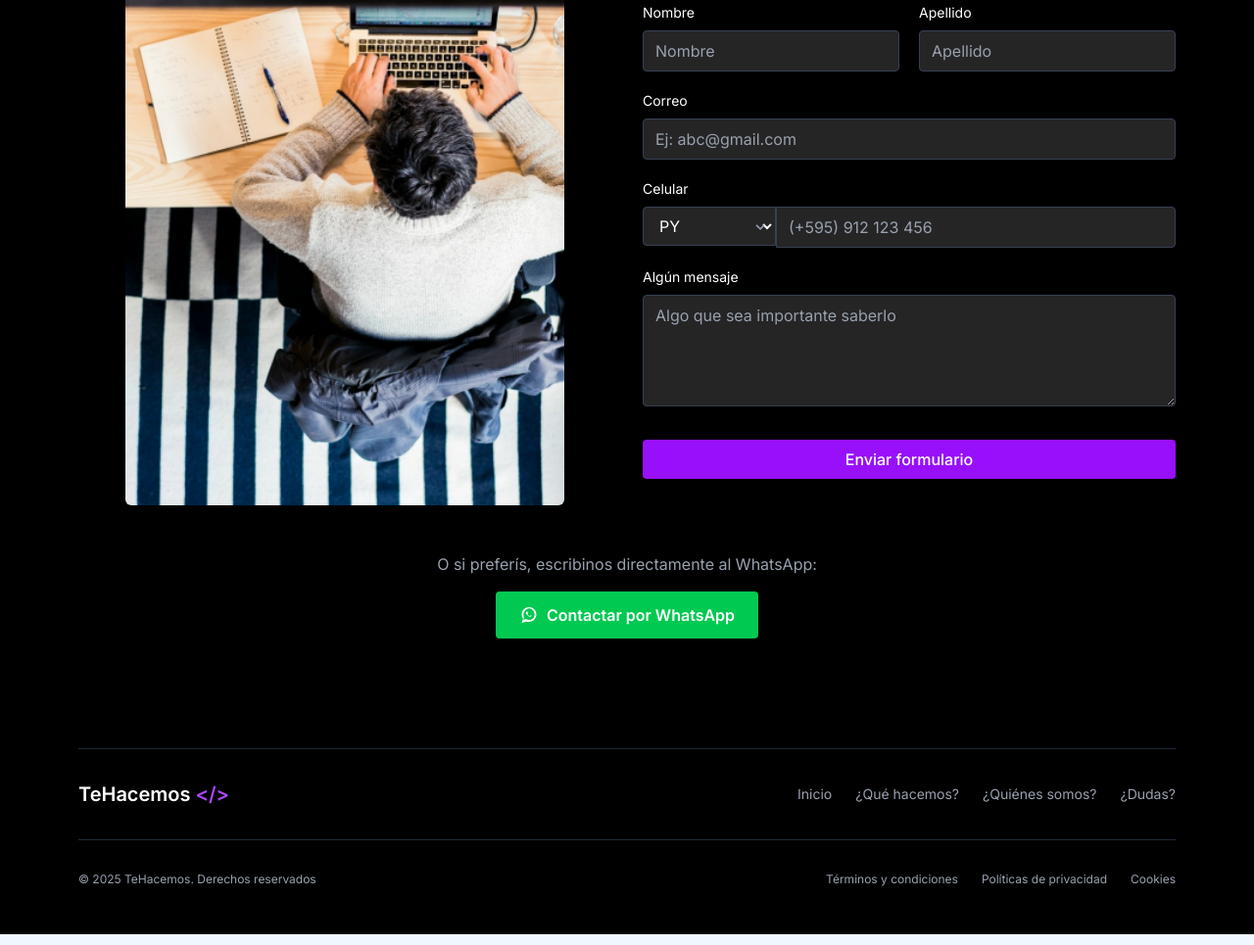
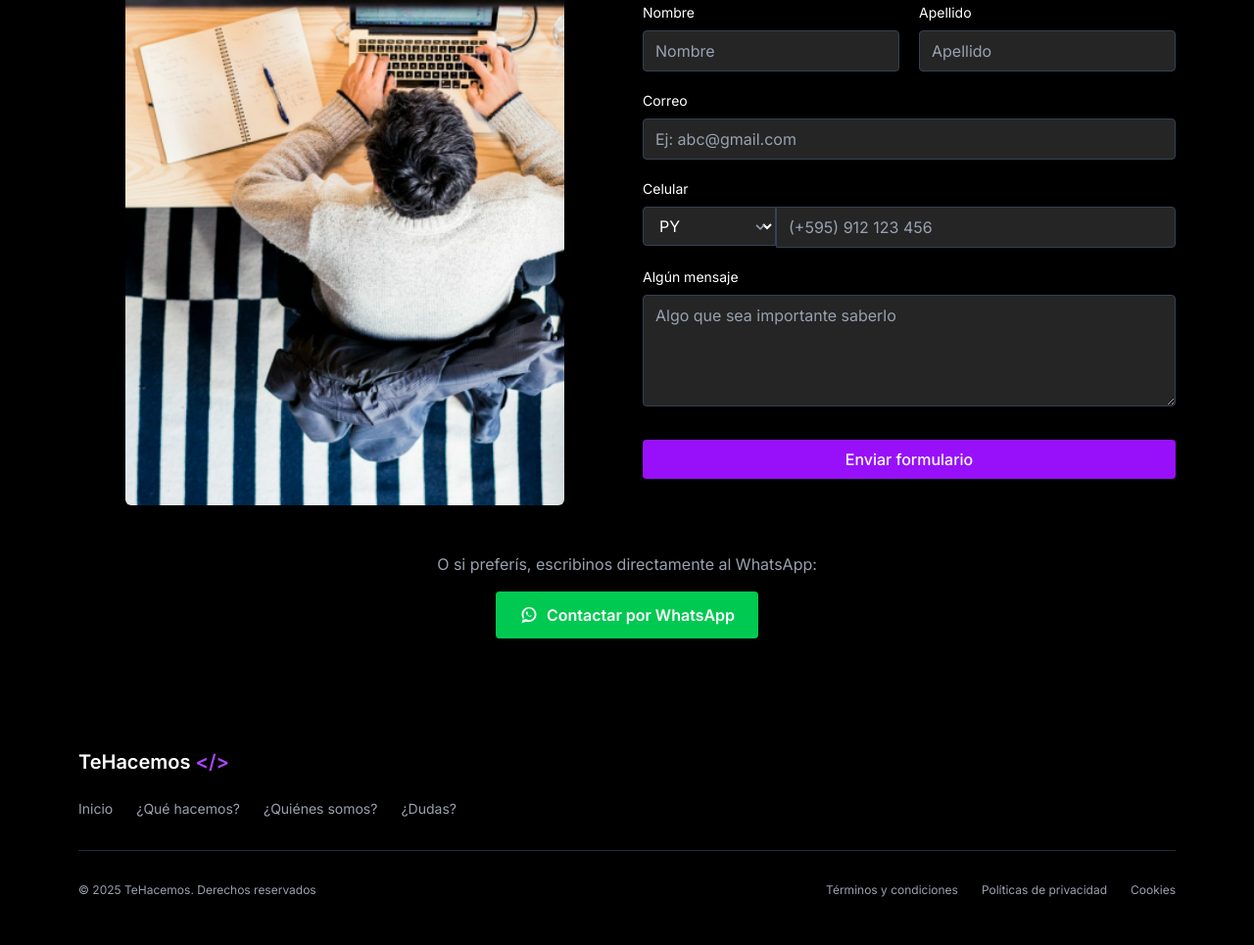
Before and after one commit to Mathias-Ezler/TeHacemos, an Astro site: page / in a window 1280 px wide. Shown: the part 4013-4978 px from the top of the page at 98% size. Built offline with nearby package versions, Linux system fonts and the light colour scheme; Astro itself is replaced by a stand-in of ours.

Commit message:
edit: footer

```diff
--- a/src/components/Footer.astro
+++ b/src/components/Footer.astro
@@ -4,16 +4,15 @@
 
 <footer class="bg-black text-white py-12">
   <div class="container mx-auto px-4 max-w-6xl">
-    <!-- Separador superior -->
-    <div class="border-t border-gray-800 mb-8"></div>
-
-    <!-- Logo y navegación principal -->
-    <div class="mb-8">
-      <div class="flex flex-col md:flex-row md:justify-between md:items-center gap-6">
+    <!-- Logo primero, arriba a la izquierda -->
+    <div class="mb-6">
       <div class="text-xl font-semibold">
         TeHacemos <span class="text-purple-500">&lt;/&gt;</span>
       </div>
+    </div>
 
+    <!-- Navegación debajo del logo -->
+    <div class="mb-8">
       <nav>
         <ul class="flex flex-wrap gap-6 text-sm text-gray-400">
           <li><a href="#Inicio" class="hover:text-white transition-colors">Inicio</a></li>
@@ -22,7 +21,6 @@
           <li><a href="#Dudas" class="hover:text-white transition-colors">¿Dudas?</a></li>
         </ul>
       </nav>
-      </div>
     </div>
 
     <!-- Separador inferior y copyright -->
```
Lines whose indentation alone changed are shown as unchanged.
